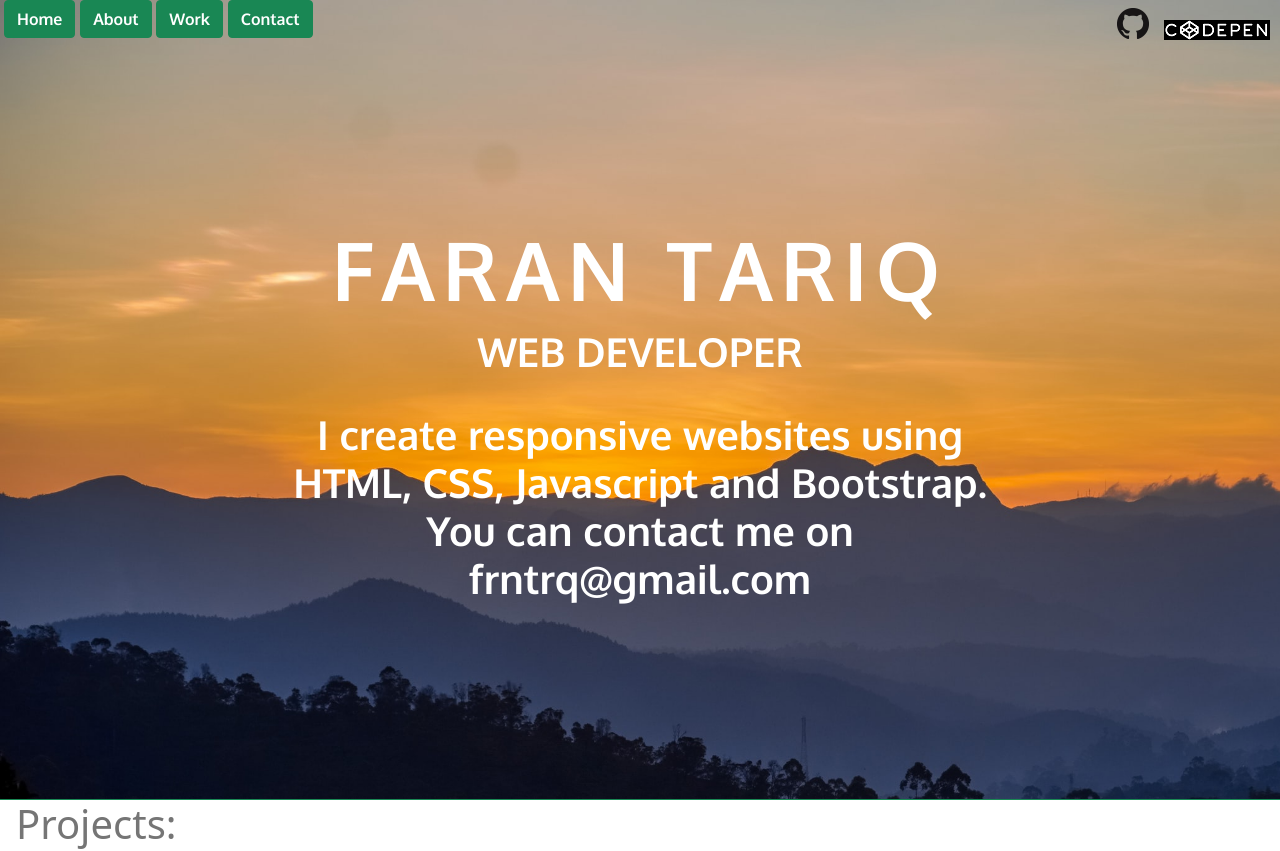
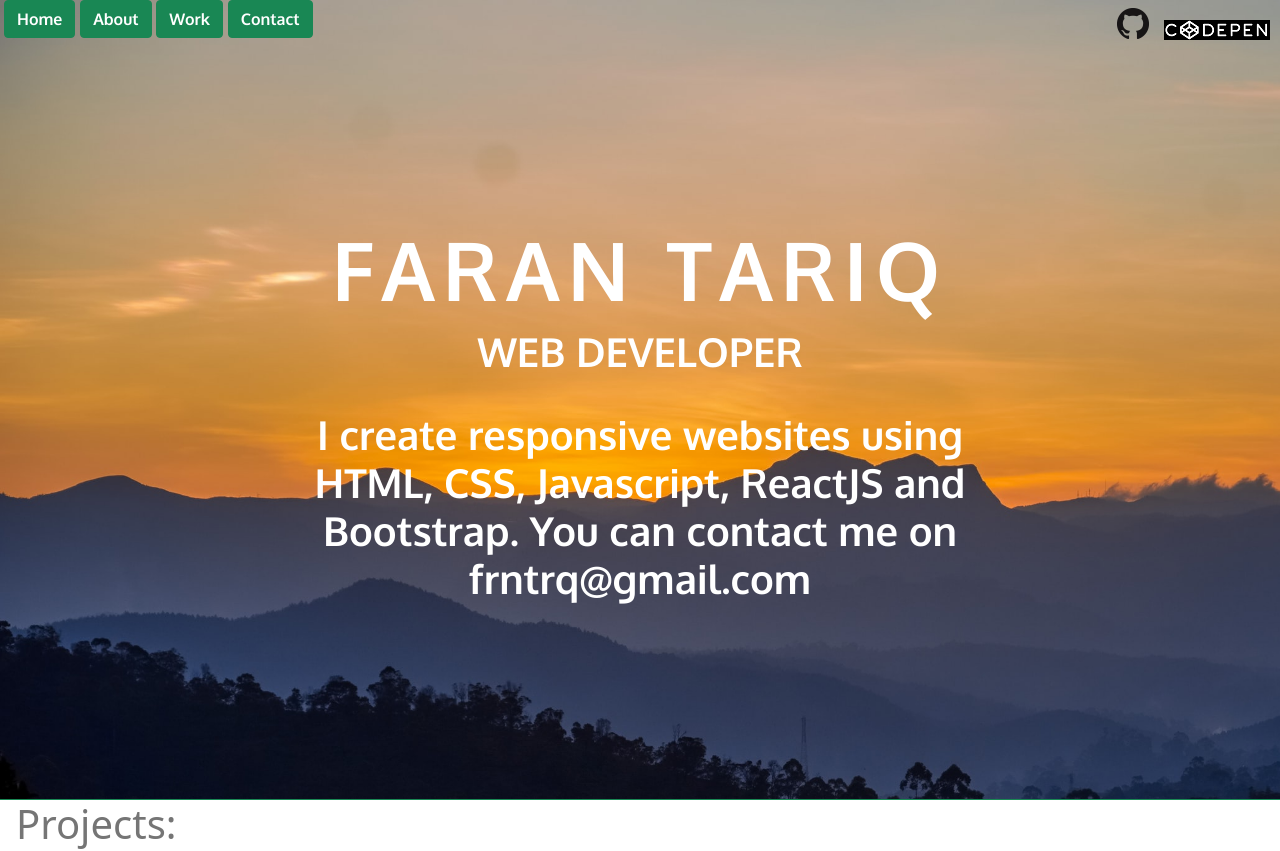
Before and after one commit to frntrq/farantariq.github.io, a plain HTML site: page index.html in a window 1280 px wide. Shown: the top 851 px of the page. Drawn offline with nearby package versions, Linux system fonts and the light colour scheme.

Commit message:
updated text

```diff
--- a/index.html
+++ b/index.html
@@ -26,7 +26,7 @@
         <div class="d-flex flex-column justify-content-center align-items-center" id="header-text">
             <h1 id="top-h1" class="text-center align-middle fw-bold">FARAN TARIQ</h1>
             <h1>WEB DEVELOPER</h1><br>
-            <h1 id="sec-h1" class="text-center align-middle fw-bold pb-5">I create responsive websites using HTML, CSS, Javascript and Bootstrap. You can contact me on <a id="email" href="mailto:frntrq@gmail.com">frntrq@gmail.com</a></h1>
+            <h1 id="sec-h1" class="text-center align-middle fw-bold pb-5">I create responsive websites using HTML, CSS, Javascript, ReactJS and Bootstrap. You can contact me on <a id="email" href="mailto:frntrq@gmail.com">frntrq@gmail.com</a></h1>
 
         </div>
     </header>
```
